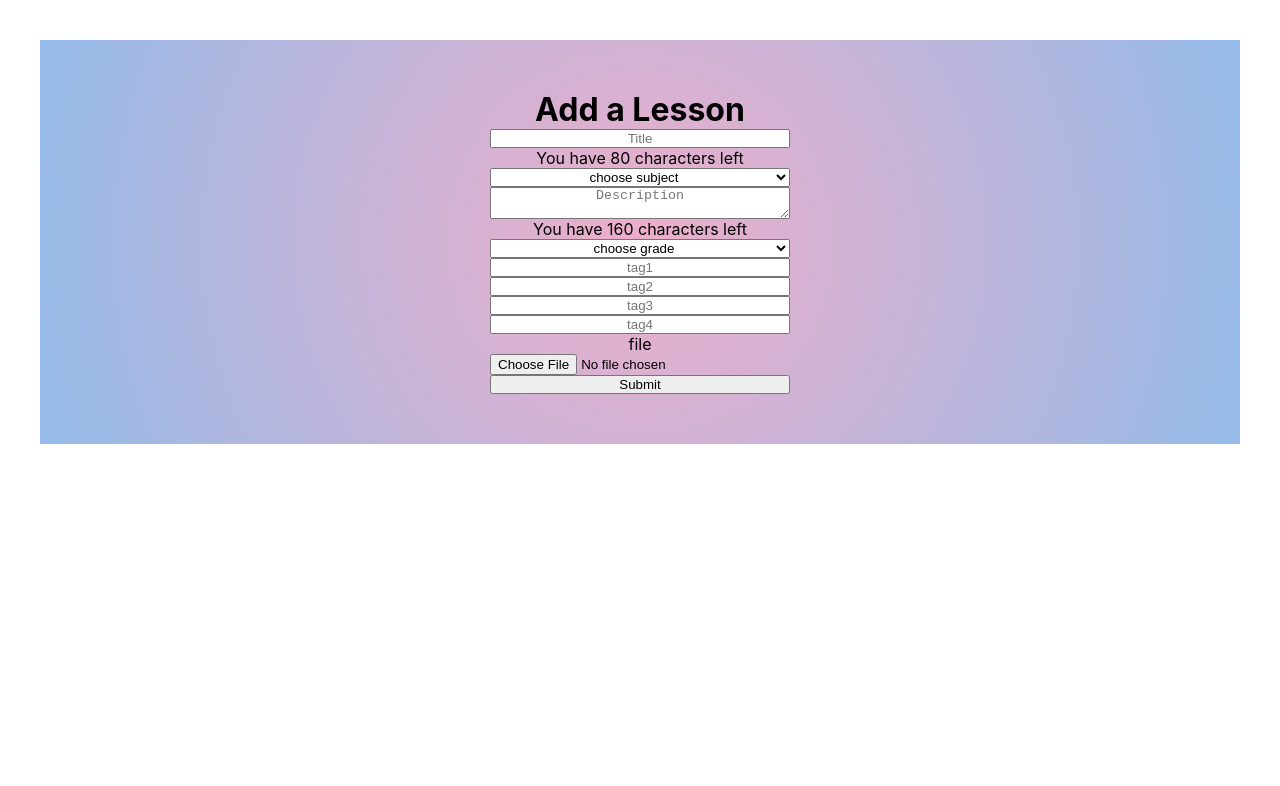
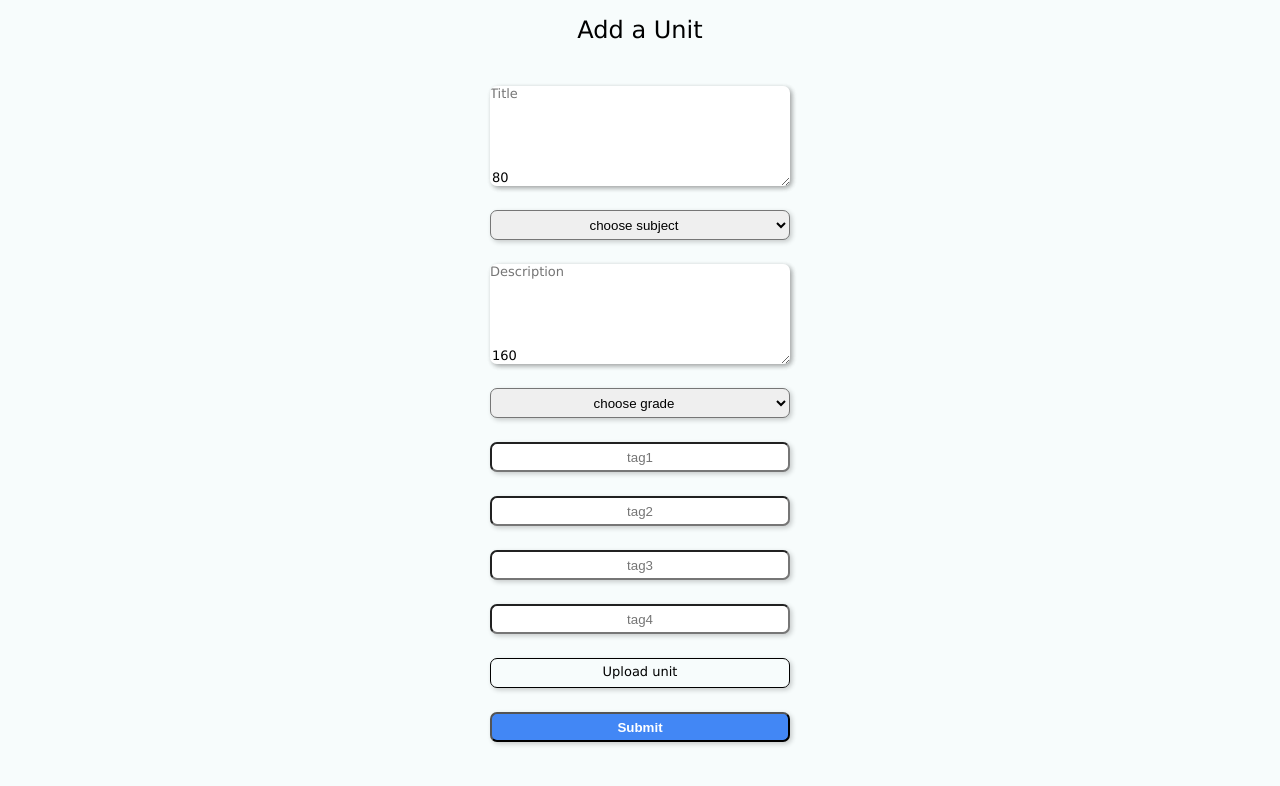
Before and after one commit to Die-Gebildeten/teacherlibrary, a React (Create React App) app: page /add in a window 1280 px wide. Shown: the top 786 px of the page. Built offline with nearby package versions, Linux system fonts and the light colour scheme.

Commit message:
Styled form

```diff
--- a/src/pages/AddLessonPage.js
+++ b/src/pages/AddLessonPage.js
@@ -2,27 +2,82 @@ import React from "react";
 import { useForm } from "react-hook-form";
 import styled from "@emotion/styled";
 
-const FormContainer = styled.form`
+const Container = styled.div`
+font-family: 'Lucida Sans';
+width: 100vw;
+min-height: 100vh;
+background-color: #f7fcfc;
+padding: 1rem;
+display: flex;
+flex-direction: column;
+align-items: center;
+
+h1{
+  font-weight:normal;
+   font-size: 1.5rem;
+}`
+
+
+
+const Form = styled.form`
   display: flex;
   align-items: center;
   flex-direction: column;
-  padding: 50px;
-  margin: 40px;
-  background: rgb(238, 174, 202);
-  background: radial-gradient(
-    circle,
-    rgba(238, 174, 202, 1) 0%,
-    rgba(148, 187, 233, 1) 100%
-  );
+  margin-top: 30px;
   > * {
     text-align: center;
     width: 300px;
+    height: 30px;
+    margin: 12px;
+    border-radius: 7px;
+    box-shadow: 2px 2px 5px rgba(0, 0, 0, 0.2);
+  }
+  input[type=file]{
+    display: none;
+  }
+  input[type=submit]{
+    background-color: #4287f5;
+    color: white;
+    font-weight: bolder;
+  }
+
+  label{
+    padding-top: 5px;
+    font-size: small;
+    border: 1px solid black;
+
+    :hover{
+      background-color: #b6c0d1
+    }
+  }
+
+`;
+
+const MaxLengthInput = styled.div`
+  position: relative;
+  height: 100px;
+  > textarea{
+height: 100%;
+width: 100%;
+border: inherit;
+box-shadow: inherit;
+border-radius: inherit;
+
+::placeholder {
+  font-family: 'Lucida Sans';
+  font-size: small;
+}
   }
 `;
 
-const FileSubmitContainer = styled.div``;
+const CharacterCounter = styled.span`
+  position: absolute;
+  bottom: 1px;
+  left: 2px;
+  font-size: small;
+`;
 
-const TitleContainer = styled.input``;
+
 
 export default function AddLessonPage() {
   const { register, watch, errors, handleSubmit } = useForm();
@@ -33,17 +88,18 @@ export default function AddLessonPage() {
   console.log(errors);
 
   return (
-    <form onSubmit={handleSubmit(onSubmit)}>
-      <FormContainer>
-        <h1>Add a Lesson</h1>
-
-        <input
+    <Container>
+      <h1>Add a Unit</h1>
+      <Form onSubmit={handleSubmit(onSubmit)}>
+        <MaxLengthInput>
+          <textarea
             type="text"
             placeholder="Title"
             name="title"
             ref={register({ required: true, maxLength: 80 })}
           />
-        <p>You have {80 - watchTitle.length} characters left</p>
+          <CharacterCounter>{80 - watchTitle.length} </CharacterCounter>
+        </MaxLengthInput>
         <select name="subject" ref={register({ required: true })}>
           <option value="" selected disabled hidden>
             choose subject
@@ -64,13 +120,14 @@ export default function AddLessonPage() {
           <option value=" Politics"> Politics</option>
           <option value=" English"> English</option>
         </select>
+        <MaxLengthInput>
           <textarea
             name="description"
             placeholder="Description"
             ref={register({ required: true, maxLength: 160 })}
           />
-        <p>You have {160 - watchDescription.length} characters left</p>
-
+          <CharacterCounter> {160 - watchDescription.length}</CharacterCounter>
+        </MaxLengthInput>
         <select name="grade" ref={register({ required: true })}>
           <option value="" selected disabled hidden>
             choose grade
@@ -107,16 +164,15 @@ export default function AddLessonPage() {
           name="tag4"
           ref={register({ maxLength: 100 })}
         />
-        <label for="file">file</label>
+        <label for="file">Upload unit</label>
         <input
           type="file"
           name="file"
           id="file"
           ref={register({ required: true })}
         />
-
         <input type="submit" />
-      </FormContainer>
-    </form>
+      </Form>
+      </Container>
   );
 }
```
Lines whose indentation alone changed are shown as unchanged.
